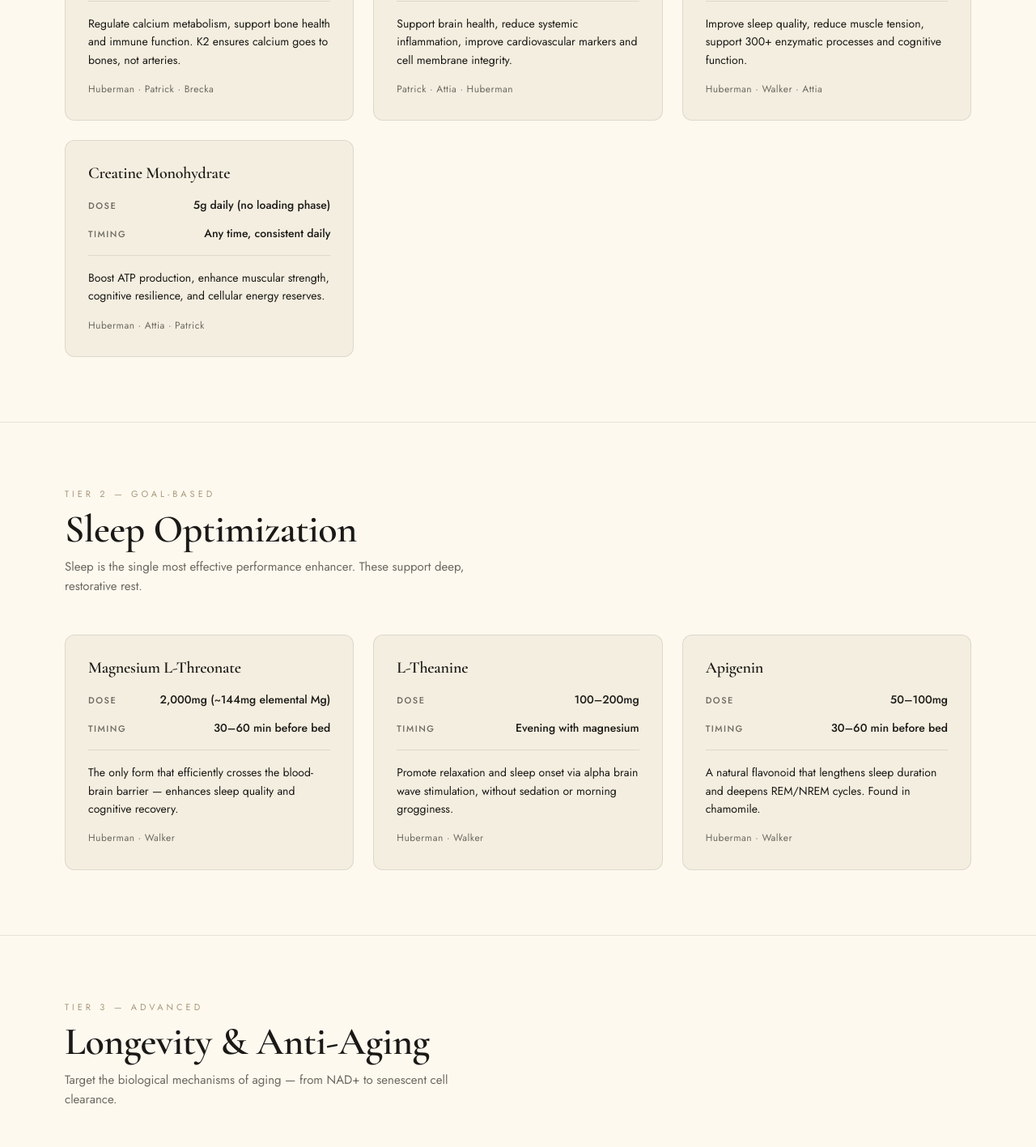
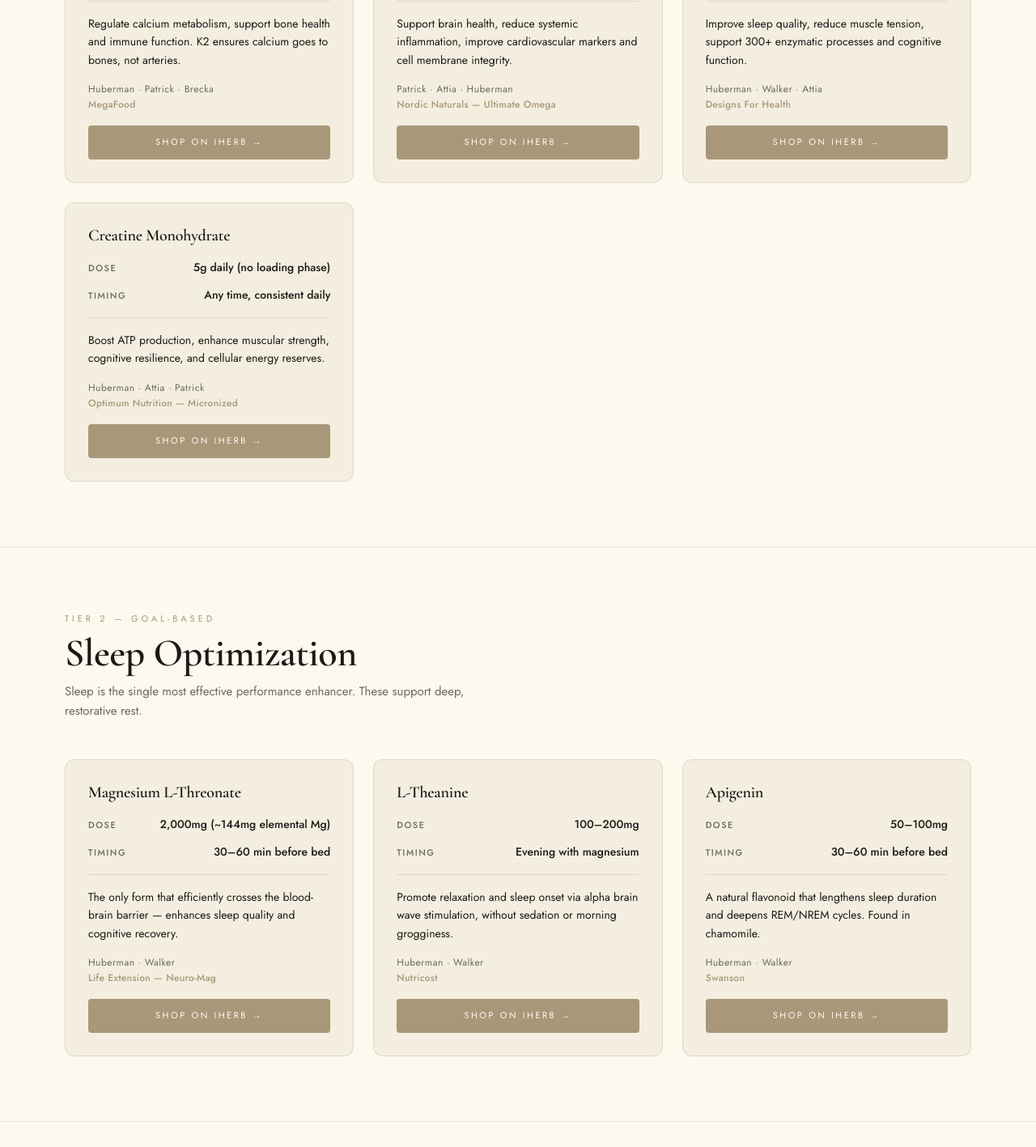
Before and after one commit to krasaian/biolune-website, a Next.js app: page /supplements in a window 1280 px wide. Shown: the part 1320-2737 px from the top of the page at 81% size. Built offline with nearby package versions, Linux system fonts and the light colour scheme.

Commit message:
Add iHerb affiliate links and brand names to all 14 supplement cards

```diff
--- a/src/app/supplements/page.tsx
+++ b/src/app/supplements/page.tsx
@@ -13,6 +13,8 @@ interface SupplementCard {
   benefit: string
   experts: string[]
   tier: 'foundation' | 'sleep' | 'longevity' | 'performance'
+  shopUrl: string
+  brand: string
 }
 
 const SupplementCard = ({ card }: { card: SupplementCard }) => (
@@ -32,6 +34,10 @@ const SupplementCard = ({ card }: { card: SupplementCard }) => (
     <div className="supp-experts">
       {card.experts.join(' · ')}
     </div>
+    <div className="supp-brand">{card.brand}</div>
+    <a href={card.shopUrl} target="_blank" rel="noopener noreferrer" className="btn btn-gold supp-shop-btn">
+      Shop on iHerb →
+    </a>
   </div>
 )
 
@@ -49,6 +55,8 @@ const sections = [
         benefit: 'Regulate calcium metabolism, support bone health and immune function. K2 ensures calcium goes to bones, not arteries.',
         experts: ['Huberman', 'Patrick', 'Brecka'],
         tier: 'foundation' as const,
+        brand: 'MegaFood',
+        shopUrl: 'https://www.iherb.com/pr/megafood-vitamin-d3-with-k-k2-5-000-iu-125-mcg-120-capsules/103333',
       },
       {
         name: 'Omega-3 (EPA+DHA)',
@@ -57,6 +65,8 @@ const sections = [
         benefit: 'Support brain health, reduce systemic inflammation, improve cardiovascular markers and cell membrane integrity.',
         experts: ['Patrick', 'Attia', 'Huberman'],
         tier: 'foundation' as const,
+        brand: 'Nordic Naturals — Ultimate Omega',
+        shopUrl: 'https://www.iherb.com/pr/nordic-naturals-ultimate-omega-lemon-60-soft-gels-640-mg-per-soft-gel/43654',
       },
       {
         name: 'Magnesium (Threonate or Glycinate)',
@@ -65,6 +75,8 @@ const sections = [
         benefit: 'Improve sleep quality, reduce muscle tension, support 300+ enzymatic processes and cognitive function.',
         experts: ['Huberman', 'Walker', 'Attia'],
         tier: 'foundation' as const,
+        brand: 'Designs For Health',
+        shopUrl: 'https://www.iherb.com/pr/designs-for-health-magnesium-glycinate-complex-120-vegetarian-capsules-150-mg-per-capsule/54986',
       },
       {
         name: 'Creatine Monohydrate',
@@ -73,6 +85,8 @@ const sections = [
         benefit: 'Boost ATP production, enhance muscular strength, cognitive resilience, and cellular energy reserves.',
         experts: ['Huberman', 'Attia', 'Patrick'],
         tier: 'foundation' as const,
+        brand: 'Optimum Nutrition — Micronized',
+        shopUrl: 'https://www.iherb.com/pr/optimum-nutrition-micronized-creatine-powder-unflavored-10-58-oz-300-g/36132',
       },
     ],
   },
@@ -89,6 +103,8 @@ const sections = [
         benefit: 'The only form that efficiently crosses the blood-brain barrier — enhances sleep quality and cognitive recovery.',
         experts: ['Huberman', 'Walker'],
         tier: 'sleep' as const,
+        brand: 'Life Extension — Neuro-Mag',
+        shopUrl: 'https://www.iherb.com/pr/life-extension-neuro-mag-magnesium-l-threonate-90-vegetarian-capsules-48-mg-per-capsule/40244',
       },
       {
         name: 'L-Theanine',
@@ -97,6 +113,8 @@ const sections = [
         benefit: 'Promote relaxation and sleep onset via alpha brain wave stimulation, without sedation or morning grogginess.',
         experts: ['Huberman', 'Walker'],
         tier: 'sleep' as const,
+        brand: 'Nutricost',
+        shopUrl: 'https://www.iherb.com/pr/nutricost-l-theanine-200-mg-120-capsules/140230',
       },
       {
         name: 'Apigenin',
@@ -105,6 +123,8 @@ const sections = [
         benefit: 'A natural flavonoid that lengthens sleep duration and deepens REM/NREM cycles. Found in chamomile.',
         experts: ['Huberman', 'Walker'],
         tier: 'sleep' as const,
+        brand: 'Swanson',
+        shopUrl: 'https://www.iherb.com/pr/swanson-apigenin-50-mg-90-capsules/116327',
       },
     ],
   },
@@ -121,6 +141,8 @@ const sections = [
         benefit: 'Boost NAD+ levels to support mitochondrial function, DNA repair, and cellular energy production.',
         experts: ['Sinclair', 'Attia'],
         tier: 'longevity' as const,
+        brand: 'ProHealth Longevity — Uthever NMN Pro',
+        shopUrl: 'https://www.iherb.com/pr/prohealth-longevity-uthever-nmn-pro-1000-500-mg-60-capsules/114167',
       },
       {
         name: 'Sulforaphane',
@@ -129,6 +151,8 @@ const sections = [
         benefit: 'Activate the Nrf2 pathway to upregulate your body\'s own antioxidant defenses and detoxification enzymes.',
         experts: ['Sinclair', 'Patrick'],
         tier: 'longevity' as const,
+        brand: 'Swanson — Broccoli Sprout Extract',
+        shopUrl: 'https://www.iherb.com/pr/swanson-sulforaphane-from-broccoli-sprout-extract-400-mcg-60-vegan-caps/118029',
       },
       {
         name: 'Fisetin',
@@ -137,6 +161,8 @@ const sections = [
         benefit: 'Senolytic action: helps clear senescent "zombie" cells that accumulate with age and drive inflammation.',
         experts: ['Sinclair', 'Attia'],
         tier: 'longevity' as const,
+        brand: 'California Gold Nutrition',
+        shopUrl: 'https://www.iherb.com/pr/california-gold-nutrition-fisetin-100-mg-90-veggie-capsules/142030',
       },
       {
         name: 'Resveratrol',
@@ -145,6 +171,8 @@ const sections = [
         benefit: 'Activate sirtuins to enhance autophagy, mitochondrial efficiency, and longevity-related gene expression.',
         experts: ['Sinclair'],
         tier: 'longevity' as const,
+        brand: 'Source Naturals',
+        shopUrl: 'https://www.iherb.com/pr/source-naturals-resveratrol-500-500-mg-120-tablets/119527',
       },
     ],
   },
@@ -161,6 +189,8 @@ const sections = [
         benefit: 'Optimize free testosterone naturally by reducing SHBG binding. Supports energy, libido, and work capacity.',
         experts: ['Huberman', 'Brecka'],
         tier: 'performance' as const,
+        brand: 'Solaray',
+        shopUrl: 'https://www.iherb.com/pr/solaray-tongkat-ali-400-mg-60-vegcaps/99983',
       },
       {
         name: 'Alpha-GPC',
@@ -169,6 +199,8 @@ const sections = [
         benefit: 'Enhance choline availability for acetylcholine production — sharpens focus, reaction time, and mind-muscle connection.',
         experts: ['Huberman', 'Johnson'],
         tier: 'performance' as const,
+        brand: 'NOW Foods',
+        shopUrl: 'https://www.iherb.com/pr/now-foods-alpha-gpc-300-mg-60-veg-capsules/12803',
       },
       {
         name: 'Ashwagandha (KSM-66)',
@@ -177,6 +209,8 @@ const sections = [
         benefit: 'Modulate cortisol and HPA axis, improve stress resilience, recovery, and hormonal balance.',
         experts: ['Huberman', 'Attia'],
         tier: 'performance' as const,
+        brand: 'Planetary Herbals — KSM-66',
+        shopUrl: 'https://www.iherb.com/pr/planetary-herbals-ksm-66-ashwagandha-root-extract-60-vegetarian-capsules-300-mg-per-capsule/144308',
       },
     ],
   },
@@ -295,6 +329,22 @@ export default function Supplements() {
           display: grid;
           grid-template-columns: repeat(auto-fit, minmax(280px, 1fr));
           gap: 24px;
+        }
+
+        .supp-brand {
+          font-family: 'Jost', sans-serif;
+          font-size: 12px;
+          color: var(--gold);
+          font-weight: 500;
+          letter-spacing: 0.3px;
+          margin-bottom: 16px;
+        }
+
+        .supp-shop-btn {
+          width: 100%;
+          margin-top: auto;
+          font-size: 11px;
+          padding: 12px 24px;
         }
 
         /* CTA Banner */
```
